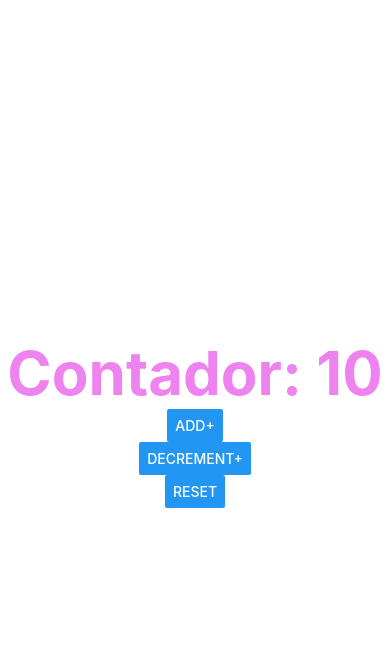
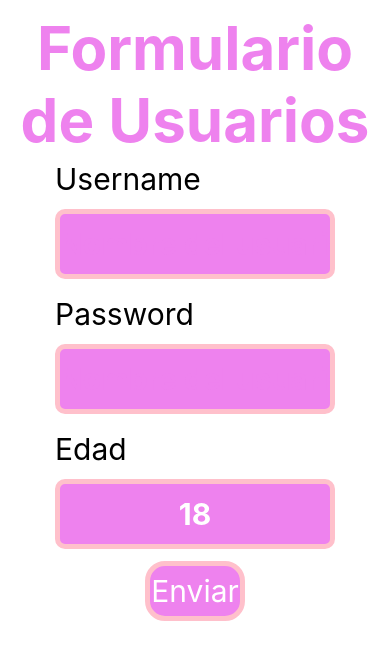
Before and after one commit to pandoraxdn/idgs-92-2025, a React Native app in the folder react-native/: screen / in a window 390 px wide. Shown: the top 660 px of the page. Built offline with nearby package versions, Linux system fonts and the light colour scheme.

Commit message:
23/05/2025

```diff
--- a/react-native/App.tsx
+++ b/react-native/App.tsx
@@ -2,11 +2,12 @@ import React from 'react';
 //import { Screen1 } from './src/screens/Screen1';
 //import { ContadorBasico } from './src/screens/ContadorBasico';
 //import { PanecitoScreen } from './src/screens/PanecitoScreen';
-import { UseReducerScreen } from './src/screens/UseReducerScreen';
+//import { UseReducerScreen } from './src/screens/UseReducerScreen';
+import { FormScreen } from './src/screens/FormScreen';
 
 const App = () => {
     return (
-        <UseReducerScreen/>
+        <FormScreen/>
     );
 }
 
--- /dev/null
+++ b/react-native/src/hooks/useFormData.tsx
@@ -0,0 +1,44 @@
+import { useState } from "react";
+
+export interface FormData{
+    username:   string;
+    password:   string;
+    edad:       string;
+}
+
+interface UseFormHook{
+    formData: FormData;
+    formList: FormData[];
+    handleInputChange: ( fieldName: keyof FormData, value: string | number ) => void;
+    handleSubmit: () => void;
+}
+
+export const useFormHook = (): UseFormHook => {
+    const initialState: FormData = {
+        username: '',
+        password: '',
+        edad: "18"
+    }
+
+    const [ formData, setFormData ] = useState<FormData>(initialState);
+    const [ formList, setFormList ] = useState<FormData[]>([]);
+
+    const handleInputChange = ( fieldName: keyof FormData, value: string | number ) => {
+        setFormData( (prevData) => ({
+            ...prevData,
+            [fieldName]: value
+        }));
+    }
+
+    const handleSubmit = () => {
+        setFormList( (prevList) => [...prevList, formData] );
+        setFormData( initialState );
+    }
+
+    return {
+        formData,
+        formList,
+        handleInputChange,
+        handleSubmit
+    }
+}
--- /dev/null
+++ b/react-native/src/screens/FormScreen.tsx
@@ -0,0 +1,105 @@
+import React from 'react';
+import { View, Text, TextInput, TouchableOpacity, ScrollView } from 'react-native';
+import { useFormHook } from '../hooks/useFormData';
+import { appTheme } from '../themes/appTheme';
+
+export const FormScreen = () => {
+
+    const { formData, formList, handleInputChange, handleSubmit } = useFormHook();
+
+    return(
+        <ScrollView
+            style={{
+                marginTop: 12
+            }}
+        >
+            <View
+                style={ appTheme.container }
+            >
+                <Text
+                    style={ appTheme.text }
+                >
+                    Formulario de Usuarios
+                </Text>
+                <View>
+                    <Text
+                        style={ appTheme.subtext }
+                    >
+                        Username
+                    </Text>
+                    <TextInput
+                        style={ appTheme.input }
+                        value={ formData.username }
+                        onChangeText={ (text) => handleInputChange('username',text) }
+                        placeholder='Nombre del usuario'
+                        placeholderTextColor='violet'
+                    />
+                    <Text
+                        style={ appTheme.subtext }
+                    >
+                        Password
+                    </Text>
+                    <TextInput
+                        style={ appTheme.input }
+                        value={ formData.password }
+                        onChangeText={ (text) => handleInputChange('password',text) }
+                        placeholder='Nombre del usuario'
+                        placeholderTextColor='violet'
+                        secureTextEntry={ true }
+                    />
+                    <Text
+                        style={ appTheme.subtext }
+                    >
+                        Edad
+                    </Text>
+                    <TextInput
+                        style={ appTheme.input }
+                        value={ formData.edad }
+                        onChangeText={ (text) => handleInputChange('edad',text) }
+                        placeholder='Nombre del usuario'
+                        placeholderTextColor='violet'
+                        keyboardType='numeric'
+                    />
+                    <TouchableOpacity
+                        style={ appTheme.btn }
+                        onPress={ () => handleSubmit() }
+                    >
+                        <View
+                            style={{
+                                width: 100,
+                                height: 60,
+                                backgroundColor: "violet",
+                                borderRadius: 20,
+                                alignContent: "center",
+                                alignItems: "center",
+                                justifyContent: "center",
+                                borderWidth: 5,
+                                borderColor: "pink"
+                            }}
+                        >
+                            <Text
+                                style={{
+                                    fontSize: 30,
+                                    color: "white",
+                                    alignSelf: "center"
+                                }}
+                            >
+                                Enviar
+                            </Text>
+                        </View>
+                    </TouchableOpacity>
+                    <View>
+                        {( formList.map( (form, index) => (
+                            <Text
+                                key={ index }
+                                style={{ fontSize: 16 }}
+                            >
+                                { JSON.stringify(form) }
+                            </Text>
+                        )))}
+                    </View>
+                </View>
+            </View>
+        </ScrollView>
+    )
+}
--- a/react-native/src/themes/appTheme.tsx
+++ b/react-native/src/themes/appTheme.tsx
@@ -12,5 +12,28 @@ export const appTheme = StyleSheet.create({
         fontWeight: "bold",
         textAlign: "center",
         color: "violet"
+    },
+    subtext:{
+        color: "black",
+        fontSize: 30,
+        textAlign: "left",
+        marginTop: 5,
+        marginLeft: 12
+    },
+    input:{
+        backgroundColor: "violet",
+        borderWidth: 5,
+        borderColor: "pink",
+        borderRadius: 10,
+        color: "white",
+        textAlign: "center",
+        fontWeight: "bold",
+        height: 70,
+        width: 280,
+        margin: 12,
+        fontSize: 30
+    },
+    btn:{
+        alignSelf: "center",
     }
 });
```
